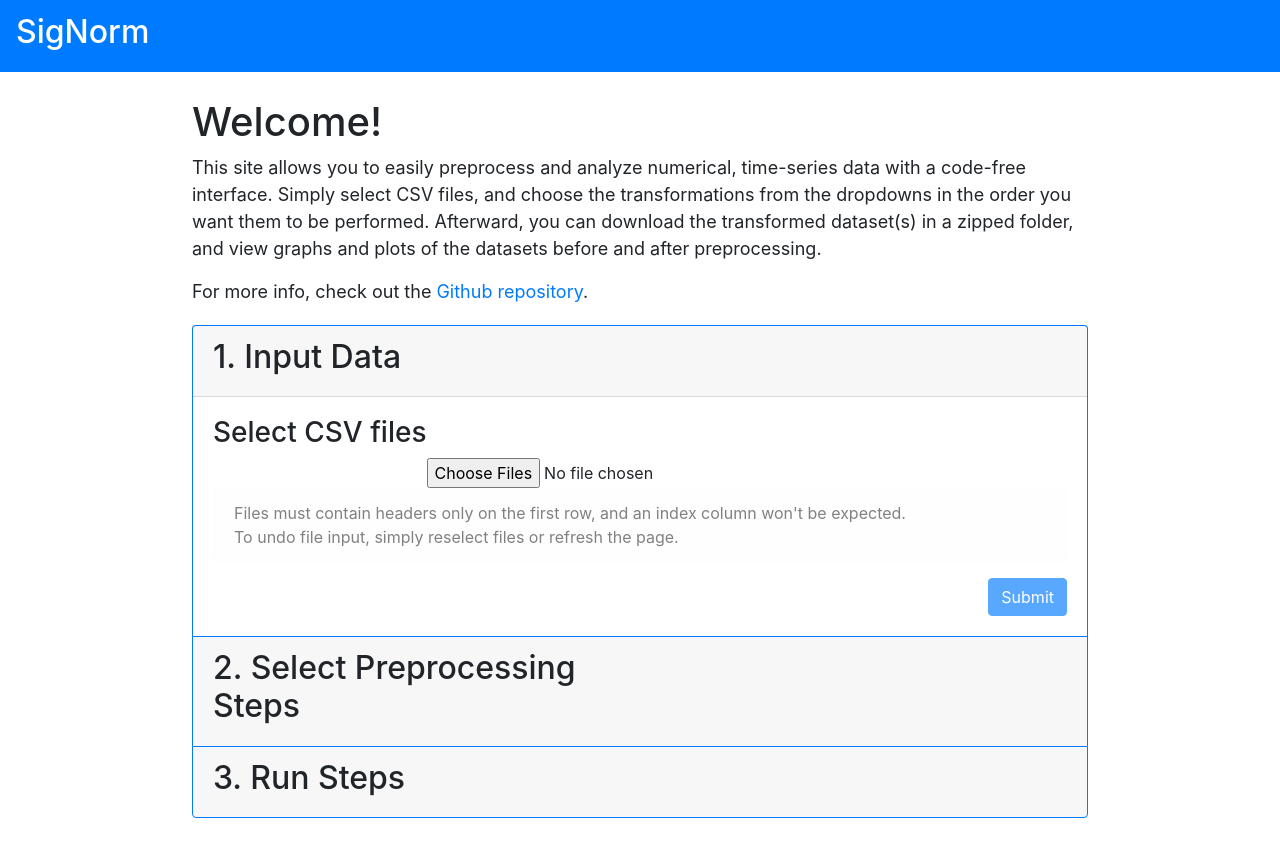
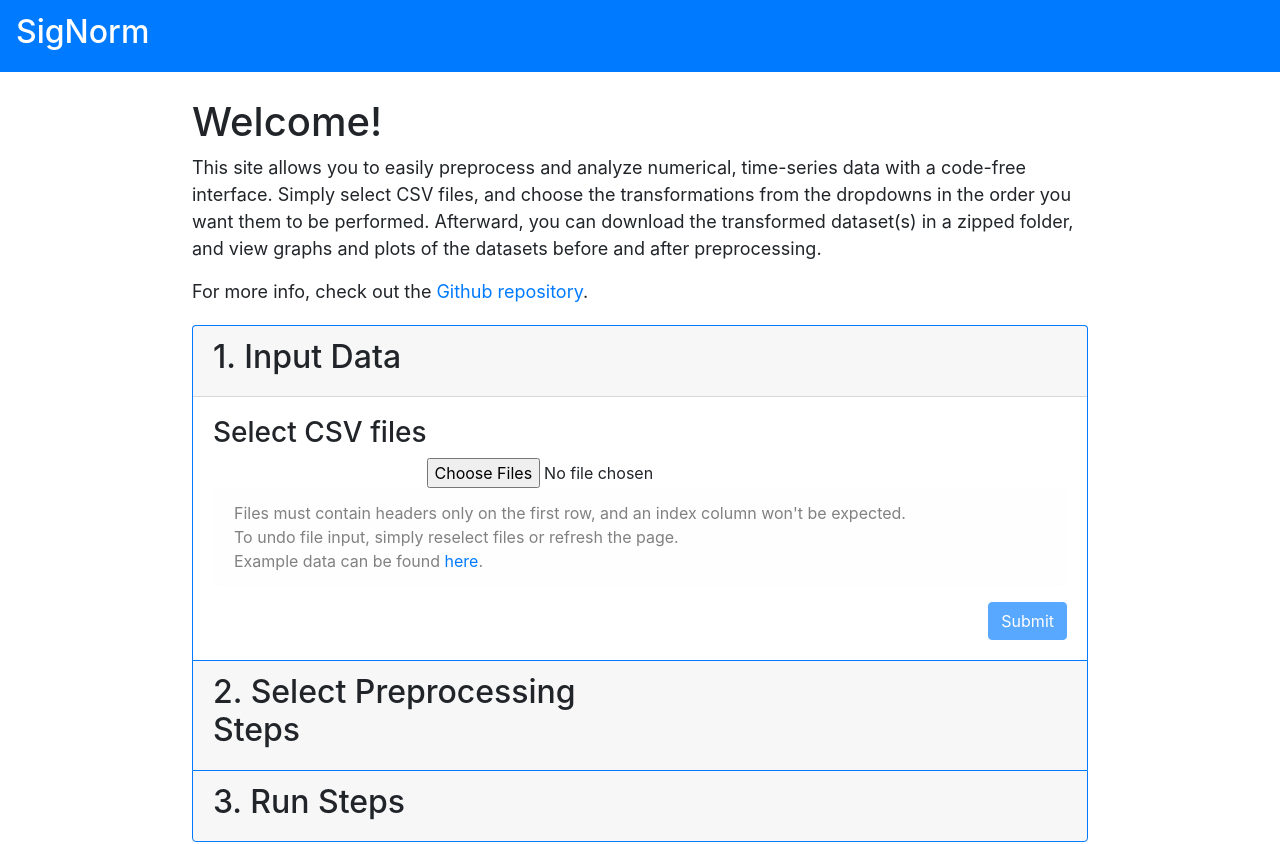
Before and after one commit to 17livincent/HonorsThesisProject, a React (Create React App) app in the folder client/: page / in a window 1280 px wide. Shown: the top 844 px of the page. Built offline with nearby package versions, Linux system fonts and the light colour scheme.

Commit message:
Add example data link

```diff
--- a/client/src/InputData.js
+++ b/client/src/InputData.js
@@ -71,7 +71,8 @@ class InputData extends React.Component {
 
                     <Alert variant='light'>
                         Files must contain headers only on the first row, and an index column won't be expected.<br />
-                        To undo file input, simply reselect files or refresh the page.
+                        To undo file input, simply reselect files or refresh the page.<br />
+                        Example data can be found <a href='https://github.com/17livincent/SigNormApp/tree/master/example_data' target='_blank' rel='noreferrer'>here</a>.
                     </Alert>
                     <Form.Row>
                         <Col></Col>
```
